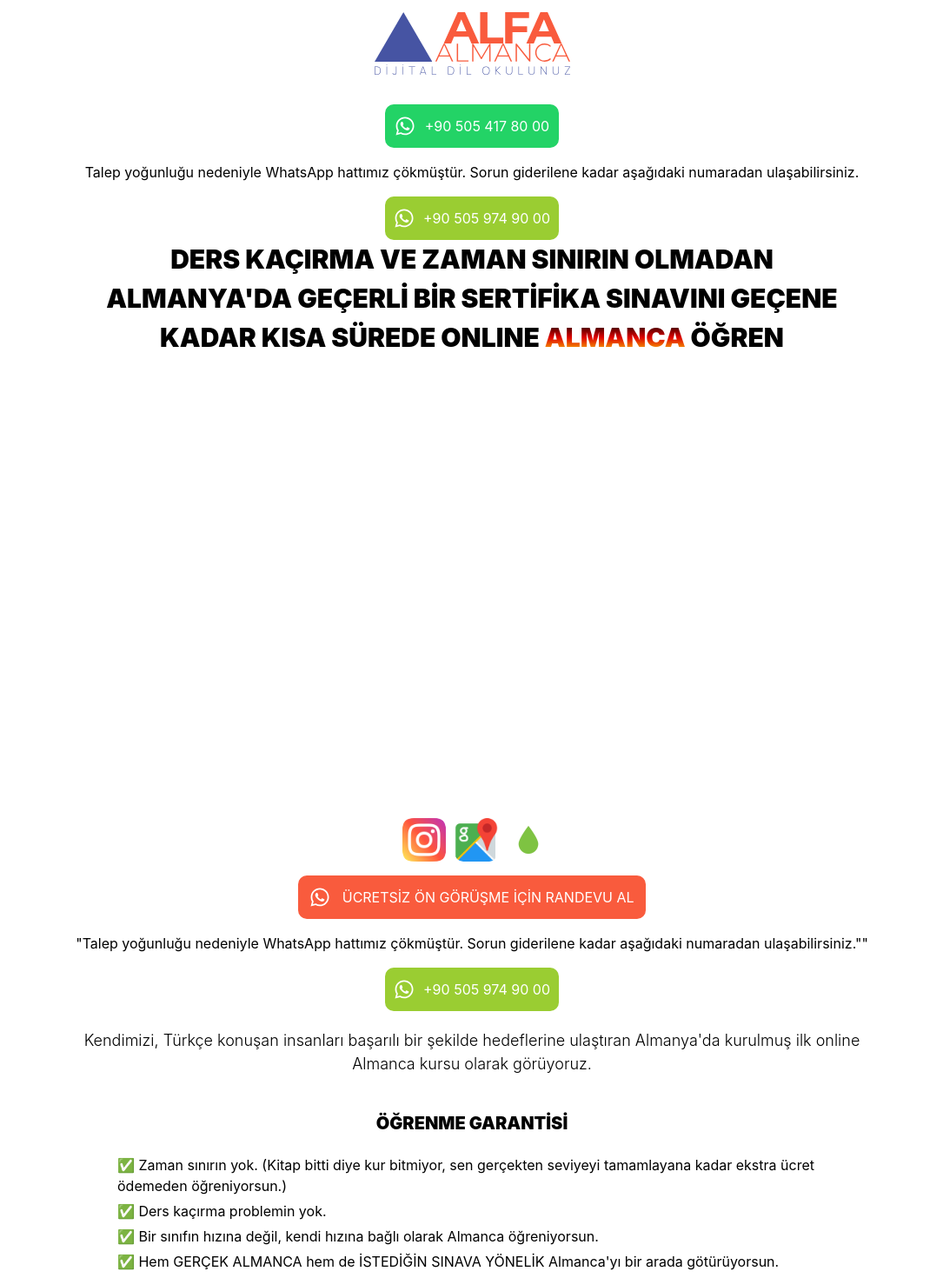
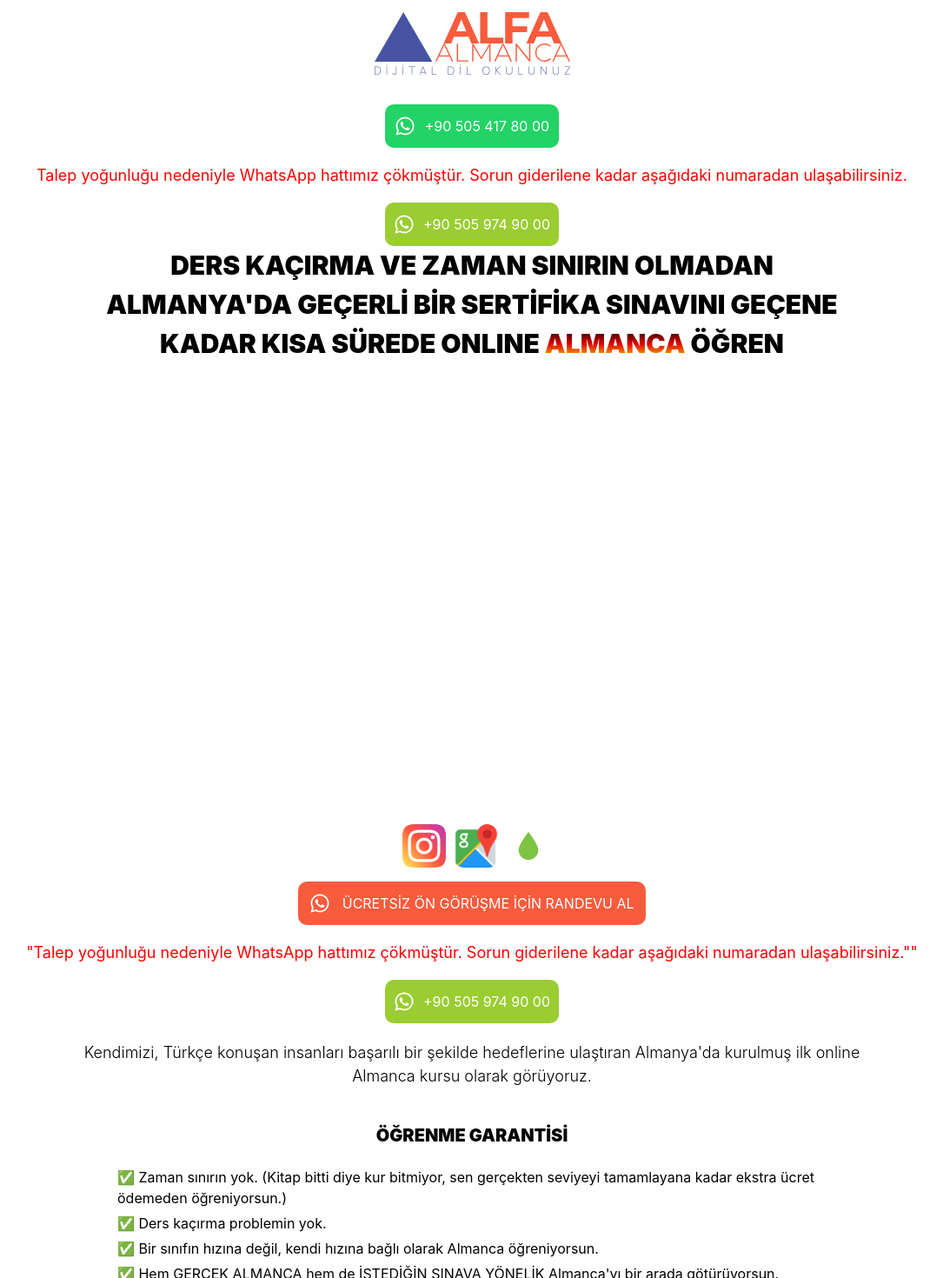
Before and after one commit to sercanbaris/alfa-almanca, a React (Vite) app: page / in a window 1280 px wide. Shown: the top 1470 px of the page at 87% size, without its empty margins (97-1182 px from the left). Built offline with nearby package versions, Linux system fonts and the light colour scheme.

Commit message:
kirmizi sınıfı eklendi: WhatsApp iletişim bilgileri ile ilgili uyarılar için stil güncellemeleri yapıldı

```diff
--- a/src/css/hero.css
+++ b/src/css/hero.css
@@ -25,6 +25,12 @@
 
 .sari:hover {
     scale: 1.01;
+}
+
+.kirmizi {
+    color: red;
+    text-align: center;
+    font-size: 18px;
 }
 
 .ucretsiz-gorusme {
--- a/src/pages/Hero.jsx
+++ b/src/pages/Hero.jsx
@@ -16,7 +16,7 @@ function Hero() {
             <FaWhatsapp className="whatsapp " />
             +90 505 417 80 00
           </a>
-          <p>
+          <p className="kirmizi">
             Talep yoğunluğu nedeniyle WhatsApp hattımız çökmüştür. Sorun
             giderilene kadar aşağıdaki numaradan ulaşabilirsiniz.
           </p>
@@ -92,7 +92,7 @@ function Hero() {
             ÜCRETSİZ ÖN GÖRÜŞME İÇİN RANDEVU AL
           </a>
 
-          <p>
+          <p className="kirmizi">
             "Talep yoğunluğu nedeniyle WhatsApp hattımız çökmüştür. Sorun
             giderilene kadar aşağıdaki numaradan ulaşabilirsiniz.""
           </p>
--- a/src/pages/Success.jsx
+++ b/src/pages/Success.jsx
@@ -35,7 +35,7 @@ function Success() {
         ÜCRETSİZ ÖN GÖRÜŞME İÇİN RANDEVU AL
       </a>
 
-      <p style={{ color: "whitesmoke" }}>
+      <p className="kirmizi">
         "Talep yoğunluğu nedeniyle WhatsApp hattımız çökmüştür. Sorun giderilene
         kadar aşağıdaki numaradan ulaşabilirsiniz.""
       </p>
--- a/src/pages/VideoCall.jsx
+++ b/src/pages/VideoCall.jsx
@@ -40,7 +40,7 @@ function VideoCall() {
         <FaWhatsapp className="whatsapp" />
         ÜCRETSİZ ÖN GÖRÜŞME İÇİN RANDEVU AL
       </a>
-      <p style={{ color: "whitesmoke" }}>
+      <p className="kirmizi">
         "Talep yoğunluğu nedeniyle WhatsApp hattımız çökmüştür. Sorun giderilene
         kadar aşağıdaki numaradan ulaşabilirsiniz.""
       </p>
```
